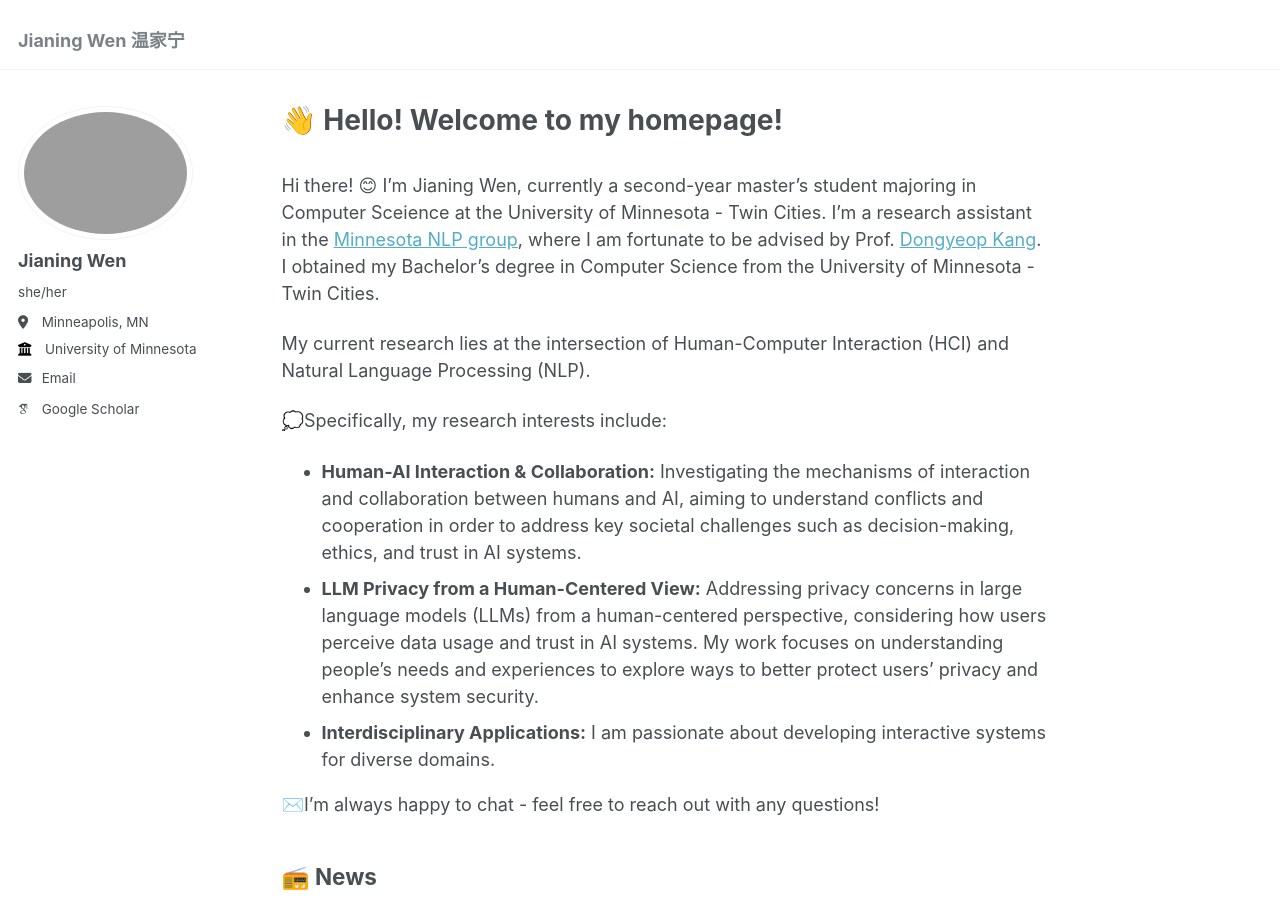
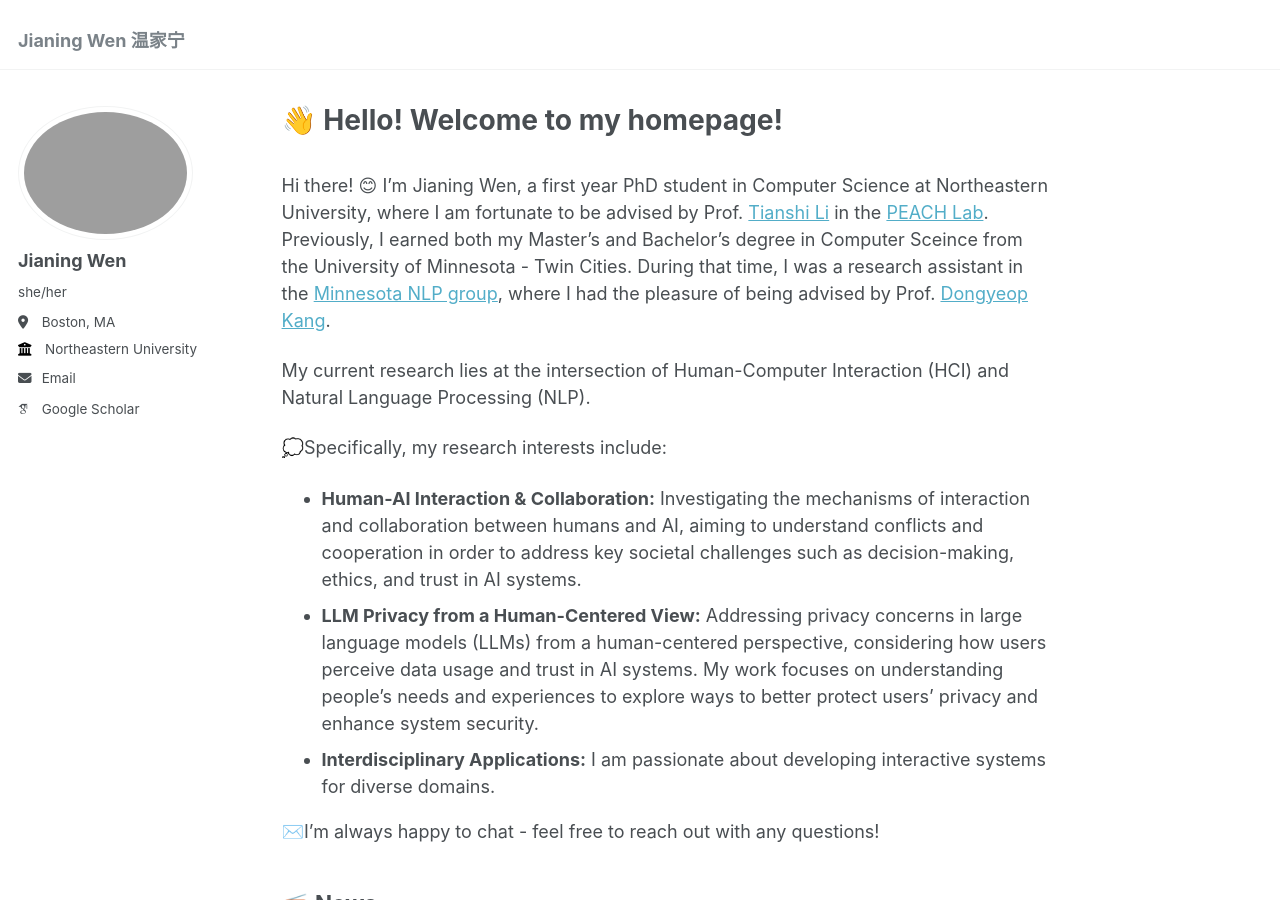
Before and after one commit to JianingWen/JianingWen.github.io, a Jekyll site: the page built from _pages/about.md, in a window 1280 px wide and 900 px high. Built offline with Jekyll 4.4.1, drawn with Linux system fonts in a browser that asks for light colours; some web fonts are replaced.

Commit message:
update profile

```diff
--- a/_config.yml
+++ b/_config.yml
@@ -24,10 +24,10 @@ author:
   avatar           : "profile_me.jpg"
   name             : "Jianing Wen"
   pronouns         : "she/her"
-  location         : "Minneapolis, MN"
-  employer         : "University of Minnesota"
+  location         : "Boston, MA"
+  employer         : "Northeastern University"
   uri              : # URL
-  email            : "wen00112@umn.edu"
+  email            : "wen.jiani@northeastern.edu"
 
   # Academic websites
   # arxiv            : # URL - Update with the correct link to your profile
--- a/_pages/about.md
+++ b/_pages/about.md
@@ -9,7 +9,8 @@ redirect_from:
 
 <span class='anchor' id='about-me'></span>
 
-Hi there! 😊 I’m Jianing Wen, currently a second-year master's student majoring in Computer Sceience at the University of Minnesota - Twin Cities. I'm a research assistant in the [Minnesota NLP group](https://minnesotanlp.github.io/), where I am fortunate to be advised by Prof. [Dongyeop Kang](https://dykang.github.io/). I obtained my Bachelor's degree in Computer Science from the University of Minnesota - Twin Cities.
+Hi there! 😊 I’m Jianing Wen, a first year PhD student in Computer Science at Northeastern University, where I am fortunate to be advised by Prof. [Tianshi Li](https://tianshili.me/) in the [PEACH Lab](https://peach.codes/).
+Previously, I earned both my Master's and Bachelor's degree in Computer Sceince from the University of Minnesota - Twin Cities. During that time, I was a research assistant in the [Minnesota NLP group](https://minnesotanlp.github.io/), where I had the pleasure of being advised by Prof. [Dongyeop Kang](https://dykang.github.io/).
 
 My current research lies at the intersection of Human-Computer Interaction (HCI) and Natural Language Processing (NLP).
 
```
